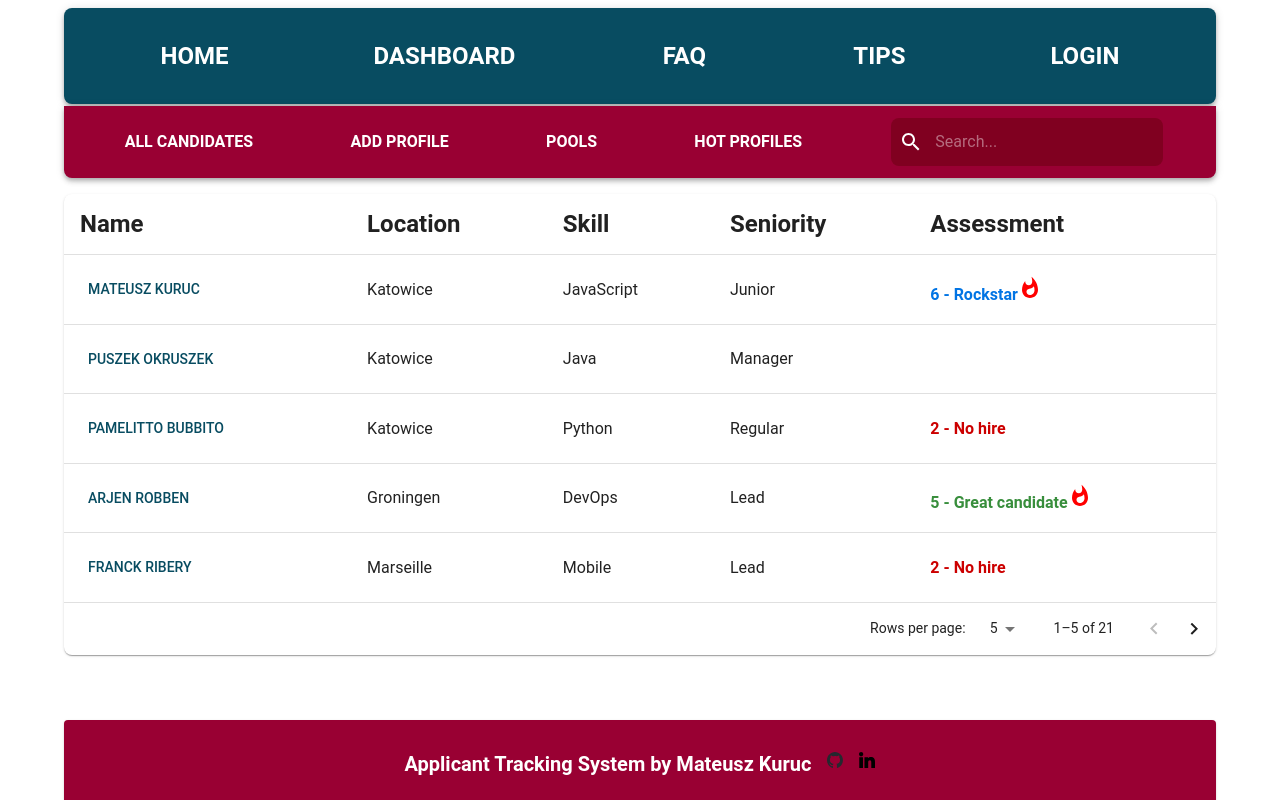
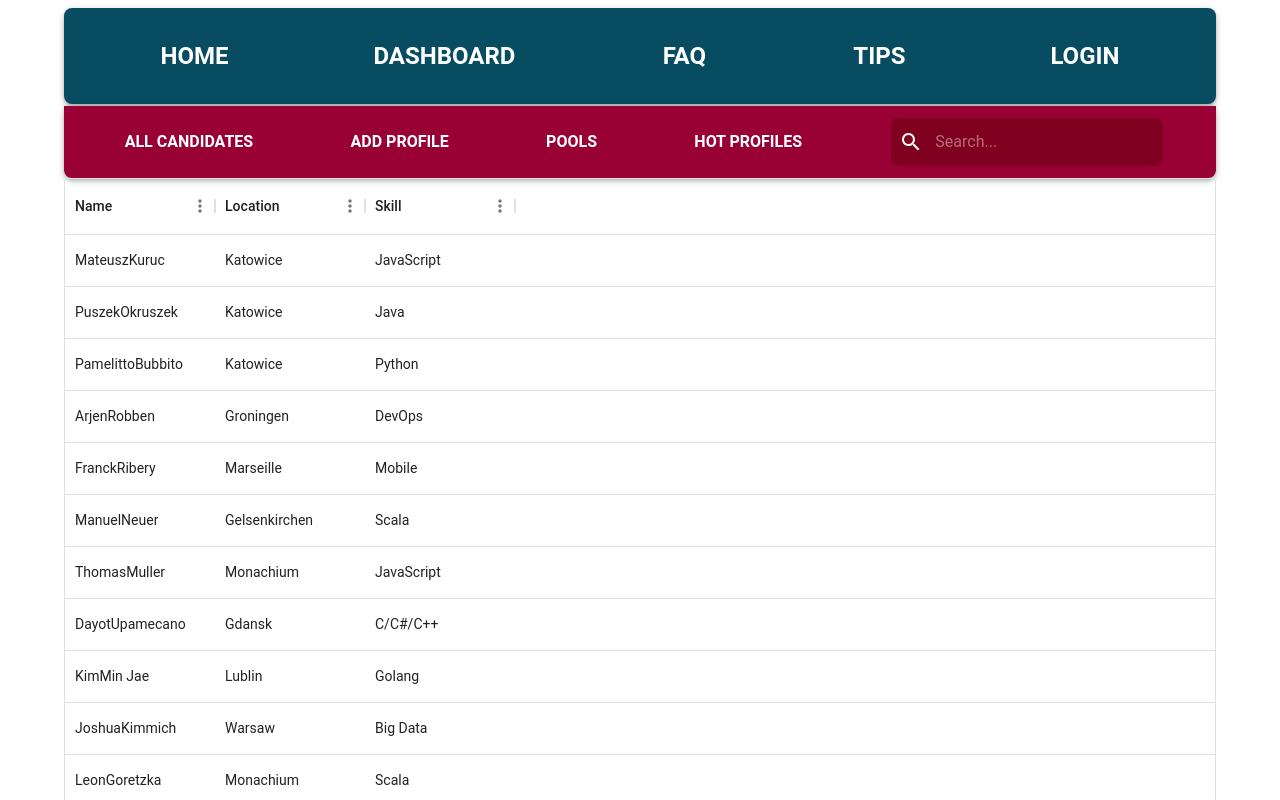
Before and after one commit to MateuszKuruc/ATS-recruitment-app, a React (Create React App) app in the folder ats-frontend/: page /candidates in a window 1280 px wide. Shown: the top 800 px of the page. Built offline with nearby package versions, Linux system fonts and the light colour scheme.

Commit message:
rewrite all candidates component with Data Grid from material UI to achieve easier filtering, sorting and pagination

```diff
--- a/ats-frontend/package.json
+++ b/ats-frontend/package.json
@@ -4,6 +4,7 @@
   "private": true,
   "dependencies": {
     "@mui/icons-material": "^5.14.11",
+    "@mui/x-data-grid": "^6.16.0",
     "@mui/x-date-pickers": "^6.15.0",
     "@reduxjs/toolkit": "^1.9.6",
     "@testing-library/jest-dom": "^5.17.0",
--- a/ats-frontend/src/App.js
+++ b/ats-frontend/src/App.js
@@ -456,7 +456,7 @@ function App() {
             element={
               <>
                 <Dashboard />
-                <AllCandidates candidates={hotCandidates} />
+                {/* <AllCandidates candidates={hotCandidates} /> */}
               </>
             }
           />
--- a/ats-frontend/src/components/AllCandidates.js
+++ b/ats-frontend/src/components/AllCandidates.js
@@ -10,6 +10,8 @@ import {
   TablePagination,
 } from "@mui/material";
 import WhatshotIcon from "@mui/icons-material/Whatshot";
+
+import { DataGrid, GridRowsProp, GridColDef } from "@mui/x-data-grid";
 
 import { useState } from "react";
 
@@ -50,95 +52,112 @@ const AllCandidates = ({ candidates, hotCandidates }) => {
     }
   };
 
+  const rows = candidates.map((candidate) => ({
+    id: candidate.id,
+    col1: candidate.firstName + candidate.lastName,
+    col2: candidate.location,
+    col3: candidate.skill,
+  }));
+
+  const columns = [
+    { field: "col1", headerName: "Name", width: 150 },
+    { field: "col2", headerName: "Location", width: 150 },
+    { field: "col3", headerName: "Skill", width: 150 },
+  ];
+
   return (
-    <TableContainer
-      component={Paper}
-      style={{ marginTop: "1rem", borderRadius: "0.5rem" }}
-    >
-      <Table>
-        <TableBody>
-          <TableRow>
-            <TableCell>
-              <Typography variant="h4">Name</Typography>
-            </TableCell>
-            <TableCell>
-              <Typography variant="h4">Location</Typography>
-            </TableCell>
-            <TableCell>
-              <Typography variant="h4">Skill</Typography>
-            </TableCell>
-            <TableCell>
-              <Typography variant="h4">Seniority</Typography>
-            </TableCell>
-            <TableCell>
-              <Typography variant="h4">Assessment</Typography>
-            </TableCell>
-          </TableRow>
+    <div>
+      <DataGrid rows={rows} columns={columns} />
+    </div>
+  );
 
-          {(rowsPerPage > 0
-            ? candidates.slice(
-                page * rowsPerPage,
-                page * rowsPerPage + rowsPerPage
-              )
-            : candidates
-          ).map((candidate) => (
-            <TableRow key={candidate.id}>
-              <TableCell>
-                <Link to={`/candidates/${candidate.id}`}>
-                  <Button variant="text">
-                    {candidate.firstName} {candidate.lastName}
-                  </Button>
-                </Link>
-              </TableCell>
-              <TableCell>
-                <Typography variant="body1">{candidate.location}</Typography>
-              </TableCell>
-              <TableCell>
-                <Typography variant="body1">{candidate.skill}</Typography>
-              </TableCell>
-              <TableCell>
-                <Typography variant="body1">{candidate.seniority}</Typography>
-              </TableCell>
-              <TableCell>
-                <Typography
-                  variant="h6"
-                  style={{ color: getColorForAssessment(candidate.assessment) }}
-                >
-                  {/* {candidate.assessment} */}
-                  {candidate.assessment === "6 - Rockstar" ||
-                  candidate.assessment === "5 - Great candidate" ? (
-                    <>
-                      {candidate.assessment}
-                      <WhatshotIcon
-                        style={{ color: "red" }}
-                      />
-                    </>
-                  ) : (
-                    <>{candidate.assessment}</>
-                  )}
-                </Typography>
-              </TableCell>
-            </TableRow>
-          ))}
-          {emptyRows > 0 && (
-            <TableRow style={{ height: 69.5 * emptyRows }}>
-              <TableCell colSpan={5} />
-            </TableRow>
-          )}
-        </TableBody>
-      </Table>
+  // return (
+  //   <TableContainer
+  //     component={Paper}
+  //     style={{ marginTop: "1rem", borderRadius: "0.5rem" }}
+  //   >
+  //     <Table>
+  //       <TableBody>
+  //         <TableRow>
+  //           <TableCell>
+  //             <Typography variant="h4">Name</Typography>
+  //           </TableCell>
+  //           <TableCell>
+  //             <Typography variant="h4">Location</Typography>
+  //           </TableCell>
+  //           <TableCell>
+  //             <Typography variant="h4">Skill</Typography>
+  //           </TableCell>
+  //           <TableCell>
+  //             <Typography variant="h4">Seniority</Typography>
+  //           </TableCell>
+  //           <TableCell>
+  //             <Typography variant="h4">Assessment</Typography>
+  //           </TableCell>
+  //         </TableRow>
 
-      <TablePagination
-        rowsPerPageOptions={[5, 10, 15, { label: "All", value: -1 }]}
-        component="div"
-        count={candidates.length}
-        page={page}
-        onPageChange={handleChangePage}
-        rowsPerPage={rowsPerPage}
-        onRowsPerPageChange={handleChangeRowsPerPage}
-      />
-    </TableContainer>
-  );
+  //         {(rowsPerPage > 0
+  //           ? candidates.slice(
+  //               page * rowsPerPage,
+  //               page * rowsPerPage + rowsPerPage
+  //             )
+  //           : candidates
+  //         ).map((candidate) => (
+  //           <TableRow key={candidate.id}>
+  //             <TableCell>
+  //               <Link to={`/candidates/${candidate.id}`}>
+  //                 <Button variant="text">
+  //                   {candidate.firstName} {candidate.lastName}
+  //                 </Button>
+  //               </Link>
+  //             </TableCell>
+  //             <TableCell>
+  //               <Typography variant="body1">{candidate.location}</Typography>
+  //             </TableCell>
+  //             <TableCell>
+  //               <Typography variant="body1">{candidate.skill}</Typography>
+  //             </TableCell>
+  //             <TableCell>
+  //               <Typography variant="body1">{candidate.seniority}</Typography>
+  //             </TableCell>
+  //             <TableCell>
+  //               <Typography
+  //                 variant="h6"
+  //                 style={{ color: getColorForAssessment(candidate.assessment) }}
+  //               >
+  //                 {/* {candidate.assessment} */}
+  //                 {candidate.assessment === "6 - Rockstar" ||
+  //                 candidate.assessment === "5 - Great candidate" ? (
+  //                   <>
+  //                     {candidate.assessment}
+  //                     <WhatshotIcon style={{ color: "red" }} />
+  //                   </>
+  //                 ) : (
+  //                   <>{candidate.assessment}</>
+  //                 )}
+  //               </Typography>
+  //             </TableCell>
+  //           </TableRow>
+  //         ))}
+  //         {emptyRows > 0 && (
+  //           <TableRow style={{ height: 69.5 * emptyRows }}>
+  //             <TableCell colSpan={5} />
+  //           </TableRow>
+  //         )}
+  //       </TableBody>
+  //     </Table>
+
+  //     <TablePagination
+  //       rowsPerPageOptions={[5, 10, 15, { label: "All", value: -1 }]}
+  //       component="div"
+  //       count={candidates.length}
+  //       page={page}
+  //       onPageChange={handleChangePage}
+  //       rowsPerPage={rowsPerPage}
+  //       onRowsPerPageChange={handleChangeRowsPerPage}
+  //     />
+  //   </TableContainer>
+  // );
 };
 
 export default AllCandidates;
```
Also changed, not shown: 1 other file (tests, documents, lock files or other folders).
